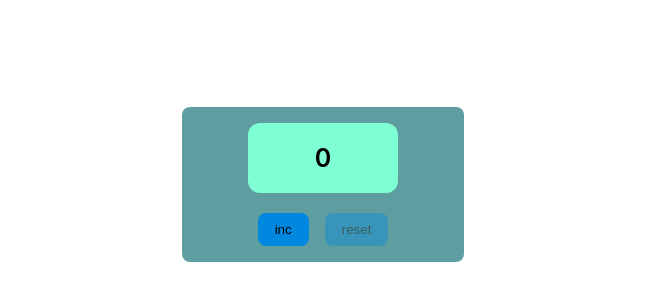
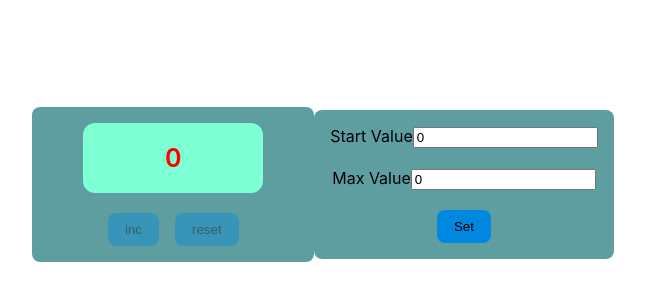
Before and after one commit to Vitalik9135eb2/counter, a React (Create React App) app: page / in a window 1280 px wide. Shown: the part 216-516 px from the top of the page, without its empty margins (317-962 px from the left). Built offline with nearby package versions, Linux system fonts and the light colour scheme.

Commit message:
New counter full

```diff
--- a/src/App.css
+++ b/src/App.css
@@ -6,7 +6,7 @@
 }
 
 .counter{
-  width: 250px;
+  min-width: 250px;
   background-color: cadetblue;
   padding: 16px;
   display: flex;
@@ -16,7 +16,7 @@
   border-radius: 8px;
 }
 .displayWrap{
-  width: 150px;
+  width: 180px;
   height: 70px;
   display: flex;
   justify-content: center;
@@ -28,7 +28,10 @@
   font-size: 25px;
   font-weight: 600;
 }
-.display.red{
+.display.notify{
+  font-size: 14px;
+}
+.display.red, .display.error{
   color: red;
 }
 
--- a/src/App.tsx
+++ b/src/App.tsx
@@ -1,17 +1,98 @@
-import React, {useState} from 'react';
+import React, {useEffect, useState} from 'react';
 import './App.css';
 import {Counter} from "./Counter/Counter";
+import {InputNameType, SettingCounter} from "./SettingCounter/SettingCounter";
 
 function App() {
+
     const [counterValue, setCounterValue] = useState(0)
+
+    const [startValue, setStartValue] = useState(0)
+
+    const [maxValue, setMaxValue] = useState(0)
+
+    const [notify, setNotify] = useState<string | null>(null)
+
+    const [disabled, setDisabled] = useState(false)
+
+
+    useEffect(() => {
+        let startLocalValue = localStorage.getItem("start")
+        let maxLocalValue = localStorage.getItem("max")
+        if(startLocalValue && maxLocalValue){
+            const newLocalStartValue = JSON.parse(startLocalValue)
+            const newLocalMaxValue = JSON.parse(maxLocalValue)
+            setCounterValue(newLocalStartValue)
+            setStartValue(newLocalStartValue)
+            setMaxValue(newLocalMaxValue)
+        }
+
+        }, [])
+
+
+    const errorCheck = (value: number, inputName: InputNameType) => {
+        if(inputName === 'start' && value > maxValue){
+
+            setDisabled(true)
+            setNotify("Incorrect value")
+
+        } else if(inputName === 'start' && value === maxValue){
+
+            setDisabled(true)
+            setNotify("Incorrect value")
+
+        } else if( inputName === 'start' && value < 0){
+
+            setDisabled(true)
+            setNotify("Incorrect value")
+
+        } else if(inputName === 'max' && value < startValue){
+
+            setDisabled(true)
+            setNotify("Incorrect value")
+
+        } else if(inputName === 'max' && value === startValue) {
+
+            setDisabled(true)
+            setNotify("Incorrect value")
+
+        } else if(inputName === 'max' && value < 0){
+
+            setDisabled(true)
+            setNotify("Incorrect value")
+
+        } else {
+
+            setDisabled(false)
+            setNotify("enter values and press 'set' ")
+        }
+    }
+
 
 
 
     return (
     <div className="App">
         <Counter
+            startValue={startValue}
             counterValue={counterValue}
             setCounterValue={setCounterValue}
+
+            maxValue={maxValue}
+            notify={notify}
+            disabled={disabled}
+        />
+
+        <SettingCounter
+            counterValue={counterValue}
+            setStartValue={setStartValue}
+            startValue={startValue}
+            setCounterValue={setCounterValue}
+            maxValue={maxValue}
+            setMaxValue={setMaxValue}
+            errorCheck={errorCheck}
+            disabled={disabled}
+            setNotify={setNotify}
         />
 
     </div>
--- a/src/Counter/Counter.tsx
+++ b/src/Counter/Counter.tsx
@@ -5,53 +5,43 @@ import {Btn} from "./Btn";
 
 type CounterPropsType={
     counterValue: number
+    startValue: number
+    notify: string | null
     setCounterValue: (counter: number) => void
+    maxValue:number
+    disabled: boolean
 }
 
 export const Counter = (props:CounterPropsType) => {
 
-
-    // useEffect(() => {
-    //     let valueString = localStorage.getItem("counterValue")
-    //     if(valueString){
-    //         let newValue = JSON.parse(valueString)
-    //         props.setCounter(newValue)
-    //     }
-    // }, [])
-
-    //
-    // useEffect(() => {
-    //     setValueLocalStorage()
-    // }, [props.counter])
-
-
     const btnIncHandler = () =>{
-        props.setCounterValue(props.counterValue + 1)
+        props.setCounterValue(props.counterValue +1)
     }
 
     const btnResetHandler = () =>{
-        props.setCounterValue(0)
+        props.setCounterValue(props.startValue)
     }
 
-    const btnIncClassName = props.counterValue === 5 ? "disabled" : ""
-    const btnResetClassName = props.counterValue === 0 ? "disabled" : ""
+    const forIncClass = props.notify || props.counterValue === props.maxValue
+    const forResetClass = props.notify || props.counterValue === props.startValue
 
-    const setValueLocalStorage = () =>{
-        // localStorage.setItem("counterValue", JSON.stringify(props.counter))
-    }
+    const btnIncClassName =  forIncClass ? "disabled" : ""
+    const btnResetClassName = forResetClass ? "disabled" : ""
 
 
     return (
         <div className={"counter"}>
-            <CounterDisplay counter={props.counterValue}/>
+            <CounterDisplay counter={props.counterValue}
+                            notify={props.notify}
+                            maxValue={props.maxValue}
+                            disabled={props.disabled}
+            />
 
             <div className={"btnWrap"}>
                 <Btn callBack={btnIncHandler} name={"inc"} class={btnIncClassName}/>
                 <Btn callBack={btnResetHandler} name={"reset"} class={btnResetClassName}/>
             </div>
 
-
-
         </div>
     );
 };
--- a/src/Counter/CounterDisplay.tsx
+++ b/src/Counter/CounterDisplay.tsx
@@ -2,15 +2,25 @@ import React from "react";
 
 type CounterDisplayPropsType ={
     counter: number
+    notify: string | null
+    maxValue: number
+    disabled:boolean
 }
 
 export const CounterDisplay = (props:CounterDisplayPropsType) => {
 
-    const displayClass = props.counter === 5 ? "display" + " " + "red" : "display"
+
+    const displayClass = `${"display"} ${props.disabled ? "error" : ''}
+                          ${props.notify && "notify"}
+                          ${props.counter === props.maxValue ? "red" : " "}`
+
+
+
+    const display = <span className={displayClass}>{props.notify ? props.notify : props.counter}</span>
 
     return(
         <div className={"displayWrap"}>
-            <span className={displayClass}>{props.counter}</span>
+            {display}
         </div>
     )
 }
--- a/src/SettingCounter/SettingCounter.tsx
+++ b/src/SettingCounter/SettingCounter.tsx
@@ -1,25 +1,61 @@
-import React from 'react';
-import {CounterDisplay} from "../Counter/CounterDisplay";
+import React, {ChangeEvent, useEffect, useState} from 'react';
 import {Btn} from "../Counter/Btn";
 
+
 type SettingCounterPropsType={
+    counterValue: number
+    startValue: number
+    setStartValue: (e:number) => void
+    setCounterValue: (e:number) => void
+    maxValue: number
+    setMaxValue:(e:number) => void
+    errorCheck: (value: number, inputName: InputNameType) => void
+    disabled: boolean
+    setNotify: (notify: string | null) => void
+}
 
-}
+export type InputNameType = 'start' | 'max'
 
 export const SettingCounter = (props:SettingCounterPropsType) => {
 
-    const btnIncHandler = () => {
 
+    const btnClassName = props.disabled ? "disabled" : " "
+
+
+
+    const btnSetHandler = () => {
+        props.setCounterValue(props.startValue)
+        localStorage.setItem("start", JSON.stringify(props.startValue))
+        localStorage.setItem("max", JSON.stringify(props.maxValue))
+        props.setNotify(null)
+
+    }
+
+    const onChangeStartValueHandler = (e:ChangeEvent<HTMLInputElement>) => {
+        const value = parseInt(e.currentTarget.value)
+        props.setStartValue(value)
+        props.errorCheck(value, 'start')
+    }
+
+    const onChangeMaxValueHandler = (e:ChangeEvent<HTMLInputElement>) => {
+        const value = parseInt(e.currentTarget.value)
+        props.setMaxValue(value)
+        props.errorCheck(value, 'max')
     }
 
     return (
         <div className={"counter"}>
-
-            <div className={"btnWrap"}>
-                <Btn callBack={btnIncHandler} name={"Set"} class={"btnIncClassName"}/>
+            <div>
+                <span>Start Value</span>
+                <input value={props.startValue} onChange={onChangeStartValueHandler} type="number"/>
             </div>
 
+            <div>
+                <span>Max Value</span>
+                <input value={props.maxValue} onChange={onChangeMaxValueHandler} type="number"/>
+            </div>
 
+            <Btn callBack={btnSetHandler} name={"Set"} class={btnClassName}/>
 
         </div>
     );
```
